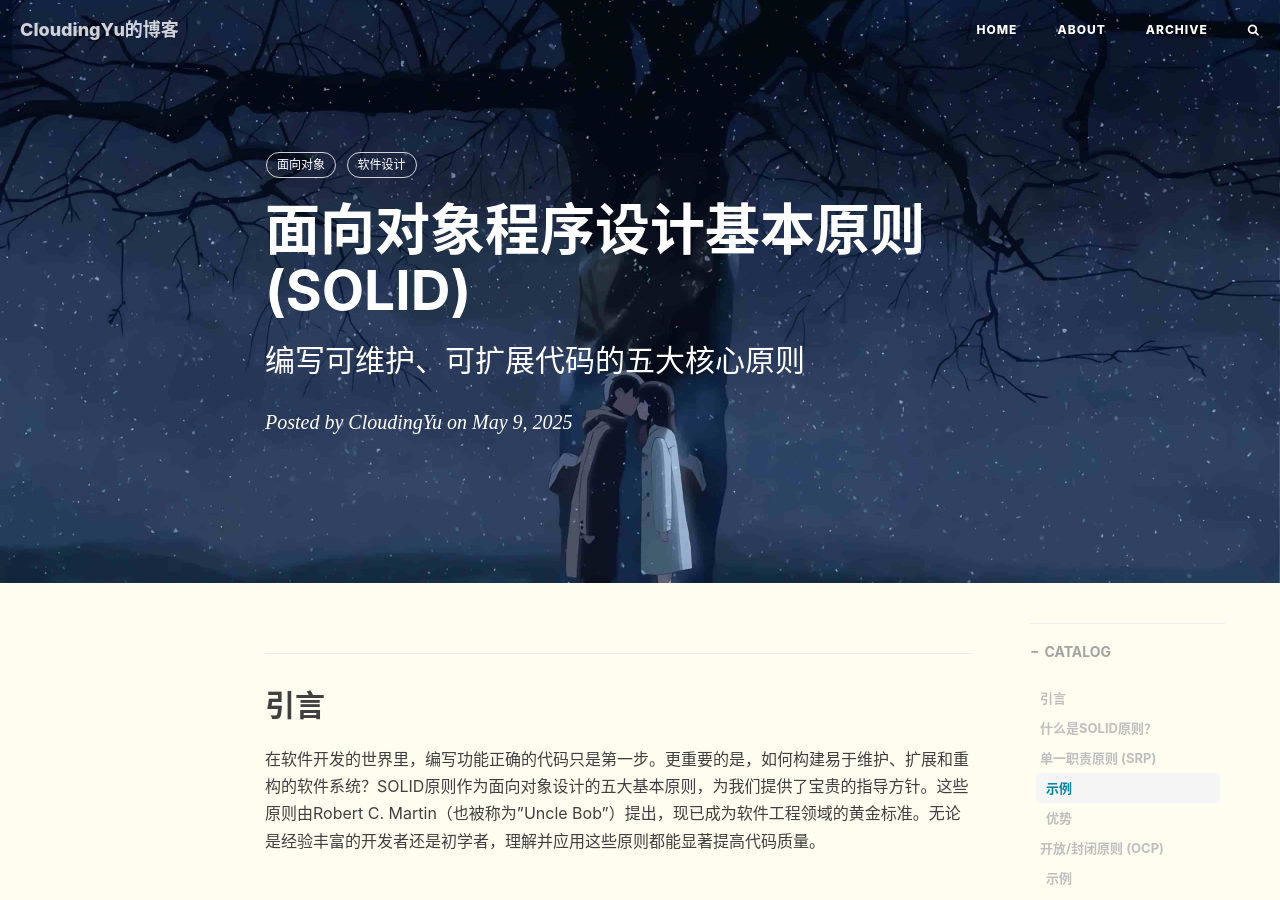
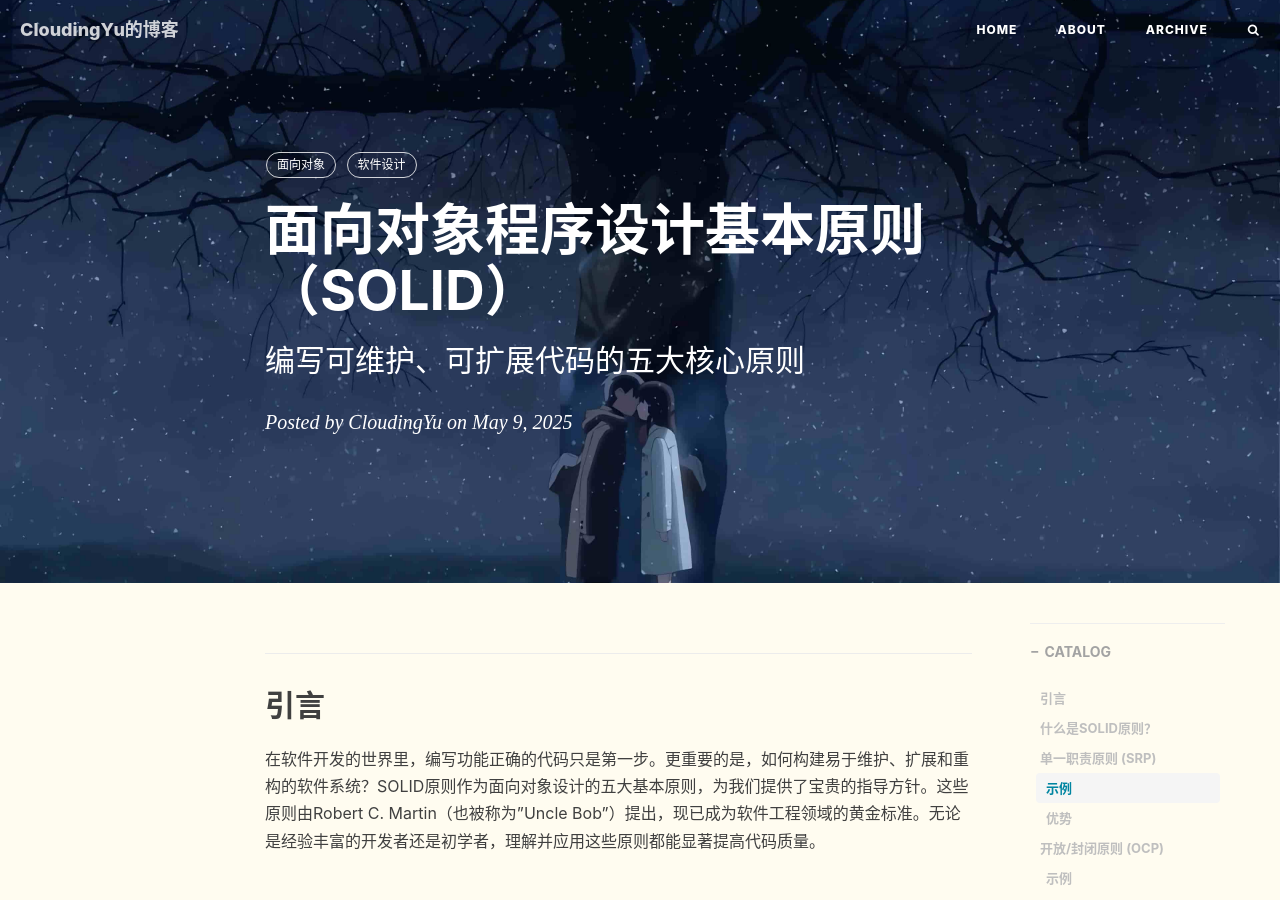
Before and after one commit to cloudingyu/cloudingyu.github.io, a Jekyll site: the page built from _posts/2025-05-09-SOLID.markdown, in a window 1280 px wide and 900 px high. Built offline with Jekyll 4.4.1, drawn with Linux system fonts in a browser that asks for light colours; nearby versions of some CDN libraries; comment, search, counter and statistics services are not loaded; a style sheet for code colours, icons or effects is not loaded.

Commit message:
fix: bracket wrong

```diff
--- a/_posts/2025-05-09-SOLID.markdown
+++ b/_posts/2025-05-09-SOLID.markdown
@@ -1,6 +1,6 @@
 ---
 layout:     post
-title:      "面向对象程序设计基本原则(SOLID)"
+title:      "面向对象程序设计基本原则（SOLID）"
 subtitle:   "编写可维护、可扩展代码的五大核心原则"
 date:       2025-05-09
 author:     "CloudingYu"
```
